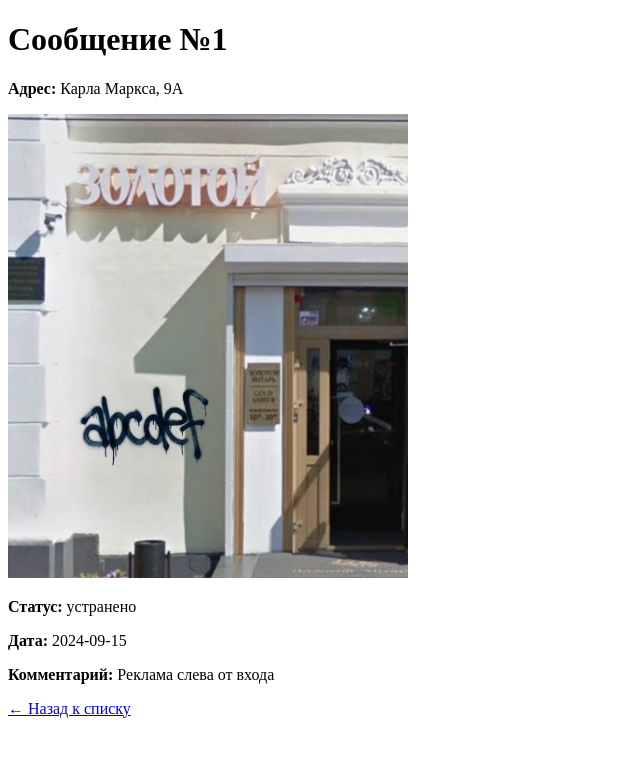
After one commit to mot1v217/python-project-2026, a Flask app: page /report/1 in a window 1280 px wide. The commit adds this page. Shown: the top 757 px of the page, without its empty margins (0-640 px from the left). Run offline with Flask 3, Linux system fonts and the light colour scheme.

Commit message:
Добавил страницы к каждому запросу, перенёс фото из images в /static/uploads

```diff
--- a/app.py
+++ b/app.py
@@ -1,14 +1,33 @@
 from flask import Flask, render_template
 import pandas as pd
+import json
+
 
 app = Flask(__name__)
 
+def load_reports_with_statuses():
+    """Читает CSV и JSON, объединяет по статусу, возвращает DataFrame."""
+    reports = pd.read_csv("data/reports.csv")
+
+    with open("data/statuses.json", encoding="utf-8") as f:
+        statuses = json.load(f)
+    statuses_df = pd.DataFrame(statuses)
+    statuses_df = statuses_df.rename(columns={"id": "status_id"})
+
+    merged = reports.merge(statuses_df, left_on="status", right_on="status_id", how="left")
+    merged["status_name"] = merged["status_name"].fillna("неизвестно")
+    return merged
 
 @app.route("/")
 def index():
-    reports = pd.read_csv("data/reports.csv")
+    reports = load_reports_with_statuses()
     return render_template("index.html", reports=reports.to_dict("records"))
 
+@app.route("/report/<int:report_id>")
+def report_detail(report_id):
+    reports = load_reports_with_statuses()
+    report = reports[reports["id"] == report_id].iloc[0]
+    return render_template("report.html", report=report.to_dict())
 
 if __name__ == "__main__":
     app.run(debug=True)
--- a/data/reports.csv
+++ b/data/reports.csv
@@ -1,4 +1,4 @@
 id,address,district_id,photo_path,date,status,resolved_date,comment
-1,"Карла Маркса, 9А",1,images/Photo1.jfif,2024-09-15,2,2024-09-20,Реклама слева от входа
-2,"Ленина, 22",1,images/Photo2.jfif,2024-09-18,1,,Между окнами
-3,"Свердлова, 15",1,images/Photo3.jfif,2024-09-20,0,,На колонне
+1,"Карла Маркса, 9А",1,uploads/Photo1.jfif,2024-09-15,2,2024-09-20,Реклама слева от входа
+2,"Ленина, 22",1,uploads/Photo2.jfif,2024-09-18,1,,Между окнами
+3,"Свердлова, 15",1,uploads/Photo3.jfif,2024-09-20,0,,На колонне
--- a/templates/index.html
+++ b/templates/index.html
@@ -9,7 +9,8 @@
     <ul>
         {% for r in reports %}
             <li>
-                {{ r.address }} — статус {{ r.status }}
+                <a href="/report/{{ r.id }}">{{ r.address }}</a>
+                — статус <strong>{{ r.status_name }}</strong>
             </li>
         {% endfor %}
     </ul>
--- /dev/null
+++ b/templates/report.html
@@ -0,0 +1,18 @@
+<!DOCTYPE html>
+<html lang="ru">
+<head>
+    <meta charset="UTF-8">
+    <title>Сообщение {{ report.id }}</title>
+</head>
+<body>
+    <h1>Сообщение №{{ report.id }}</h1>
+    <p><strong>Адрес:</strong> {{ report.address }}</p>
+    <p>
+        <img src="/static/{{ report.photo_path }}" alt="Фото" style="max-width: 400px;">
+    </p>
+    <p><strong>Статус:</strong> {{ report.status_name }}</p>
+    <p><strong>Дата:</strong> {{ report.date }}</p>
+    <p><strong>Комментарий:</strong> {{ report.comment }}</p>
+    <a href="/">← Назад к списку</a>
+</body>
+</html>
```
Also changed, not shown: static/uploads/Photo1.jfif (added), static/uploads/Photo2.jfif (added), static/uploads/Photo3.jfif (added).
